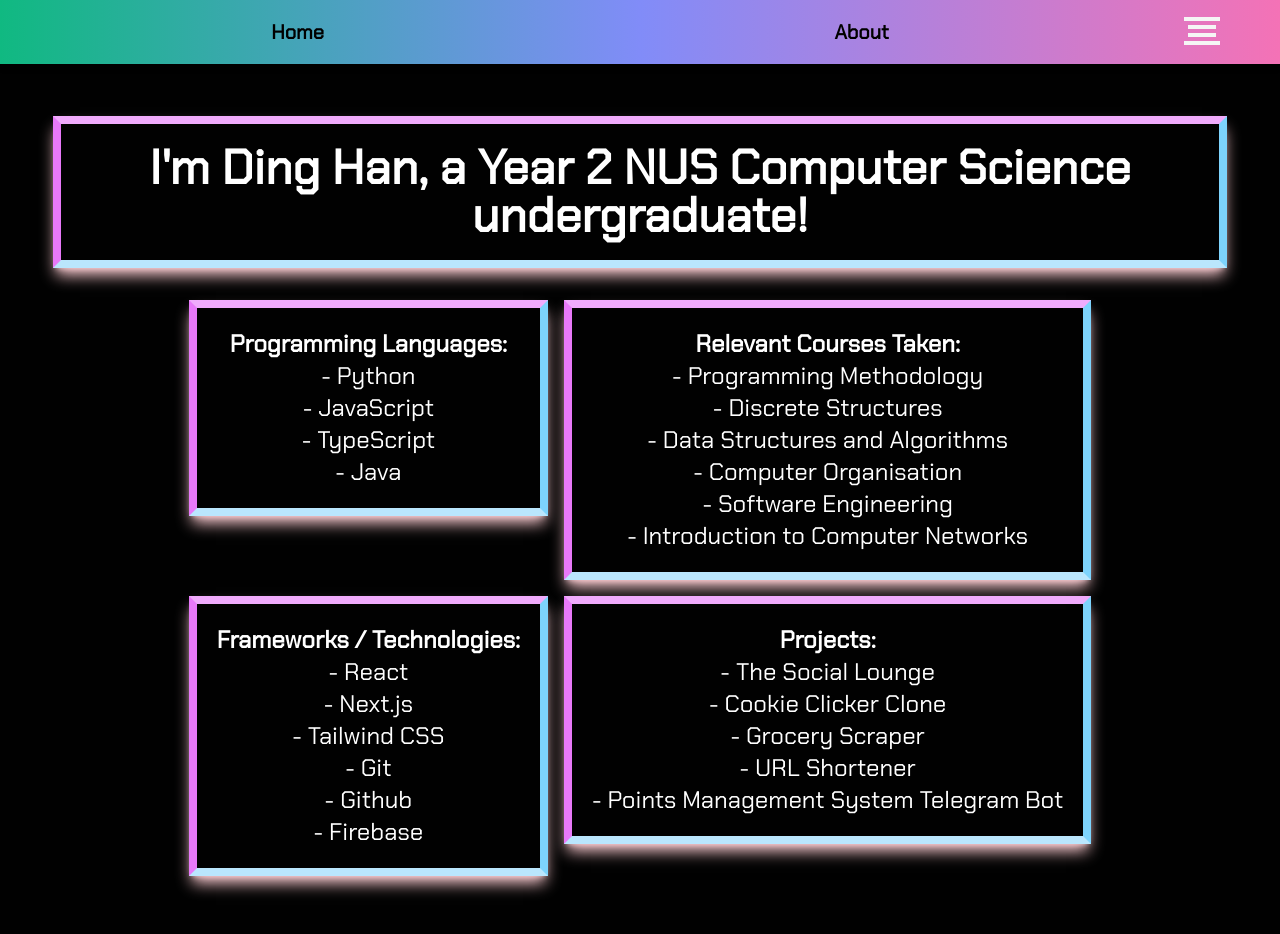
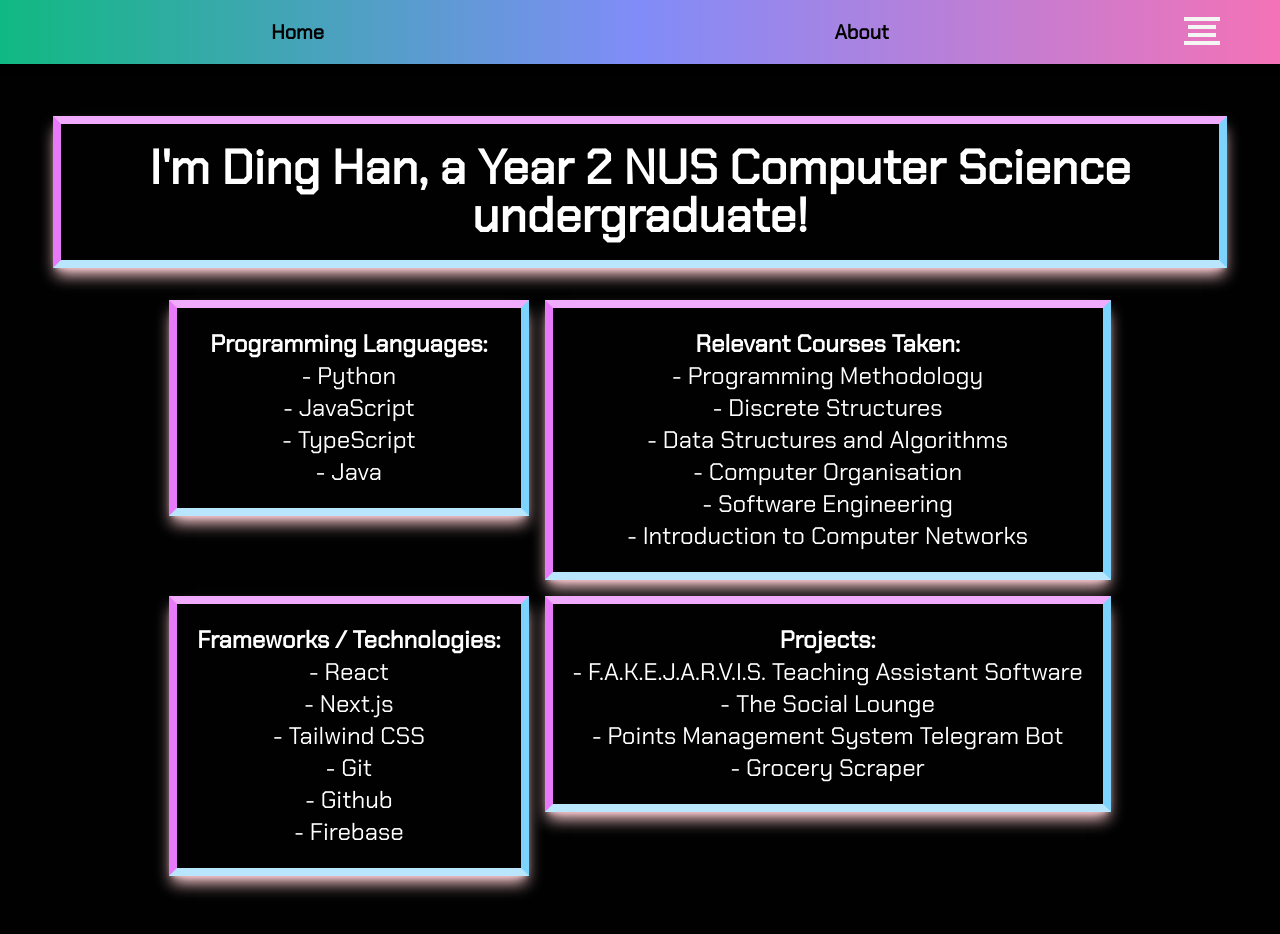
Before and after one commit to ldinghan/new_site, a Next.js app: page /about in a window 1280 px wide. Shown: the top 934 px of the page. Built offline with nearby package versions, Linux system fonts and the light colour scheme.

Commit message:
Update details

```diff
--- a/assets/profileDetails.json
+++ b/assets/profileDetails.json
@@ -5,25 +5,20 @@
             "frameworks": ["React", "Next.js", "Tailwind CSS", "Git", "Github", "Firebase"],
             "projects": [
                 {
+                    "name": "F.A.K.E.J.A.R.V.I.S. Teaching Assistant Software",
+                    "link": "https://github.com/AY2324S1-CS2103T-T15-1/tp"
+                },
+                {
                     "name": "The Social Lounge",
                     "link": "https://the-social-lounge.vercel.app"
                 },
                 {
-                    "name": "Cookie Clicker Clone",
-                    "link": "https://cookie-clicker-murex.vercel.app"
+                    "name": "Points Management System Telegram Bot",
+                    "link": "https://github.com/ldinghan/points-management-system-bot"
                 },
-
                 {
                     "name": "Grocery Scraper",
                     "link": "https://github.com/ldinghan/grocery_scraper"
-                },
-                {
-                    "name": "URL Shortener",
-                    "link": "https://dh-url-shortener.vercel.app"
-                },
-                {
-                    "name": "Points Management System Telegram Bot",
-                    "link": "https://github.com/ldinghan/points-management-system-bot"
                 }
             ],
             "courses": ["Programming Methodology", "Discrete Structures", "Data Structures and Algorithms", "Computer Organisation", "Software Engineering", "Introduction to Computer Networks"]
--- a/components/AboutText.tsx
+++ b/components/AboutText.tsx
@@ -37,7 +37,7 @@ const AboutText = () => {
                         <ul className="leading-relaxed text-center sm:text-2xl text:xl">
                         <li className="font-bold">Projects:</li>
                             {profileData.profile_details.projects.map((item, index) => {
-                                return <li key={index}><Link href={item.link}>- {item.name}</Link></li>
+                                return <li key={index}><Link href={item.link} rel="noopener noreferrer" target="_blank">- {item.name}</Link></li>
                             })}
                         </ul>
                     </ColourfulBox></div>
--- a/components/HomeText.tsx
+++ b/components/HomeText.tsx
@@ -10,7 +10,8 @@ const HomeText = () => {
                     <p className='leading-relaxed text-center'>
                         <span className="italic animate-highlightText md:border-b-8 sm:border-b-4 border-b-2 border-transparent">Blockchain</span> enthusiast, <br/>
                         proponent of <span className="italic animate-highlightText  md:border-b-8 sm:border-b-4 border-b-2 border-transparent">machine learning and AI</span>, <br/>
-                        does <span className="italic animate-highlightText  md:border-b-8 sm:border-b-4 border-b-2 border-transparent">web development</span> for fun.
+                        does <span className="italic animate-highlightText  md:border-b-8 sm:border-b-4 border-b-2 border-transparent">web development</span> for fun, <br />
+                        maybe interested in <span className="italic animate-highlightText  md:border-b-8 sm:border-b-4 border-b-2 border-transparent">cybersecurity</span>.
                     </p>
                 </ColourfulBox>
                 <ColourfulBox>
```
